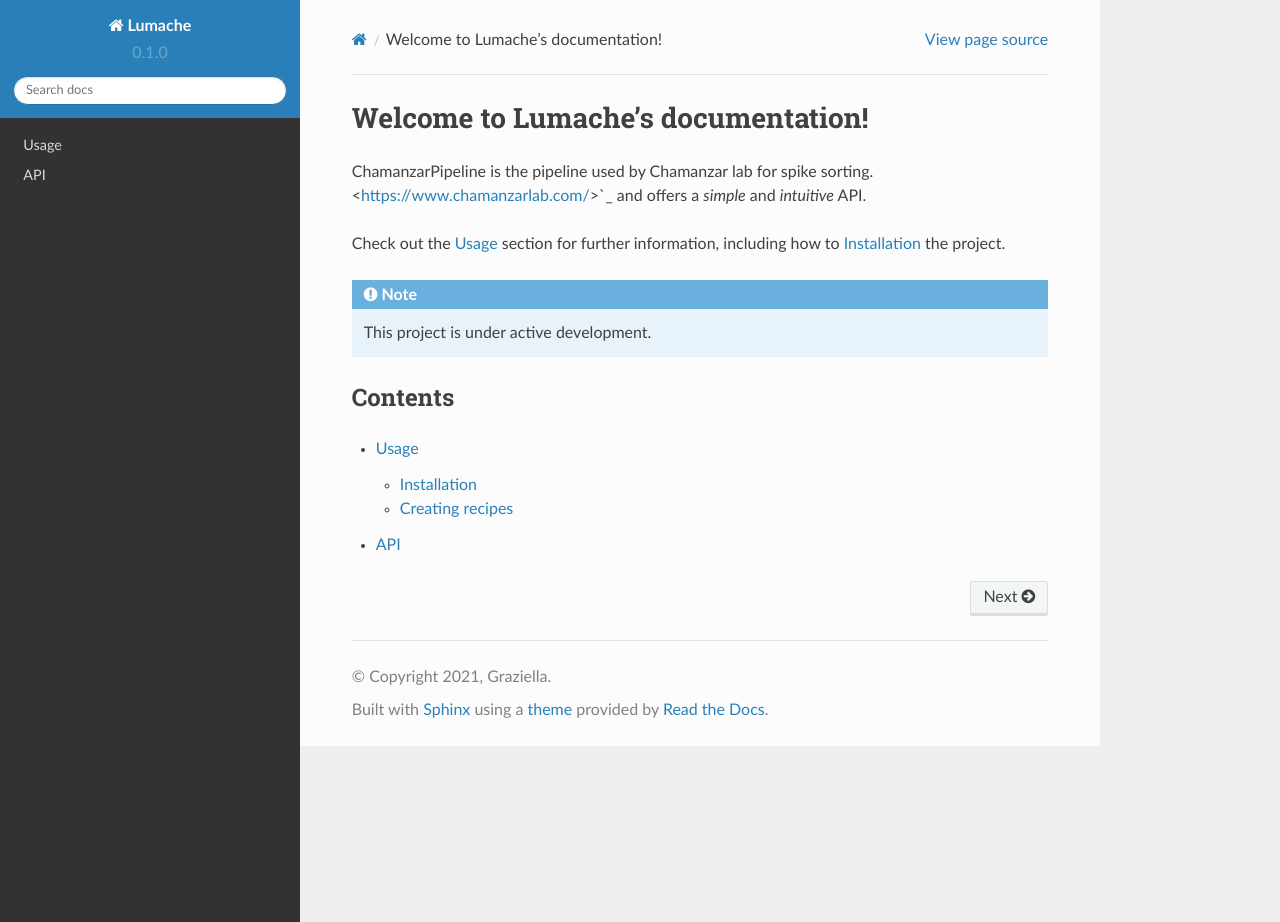
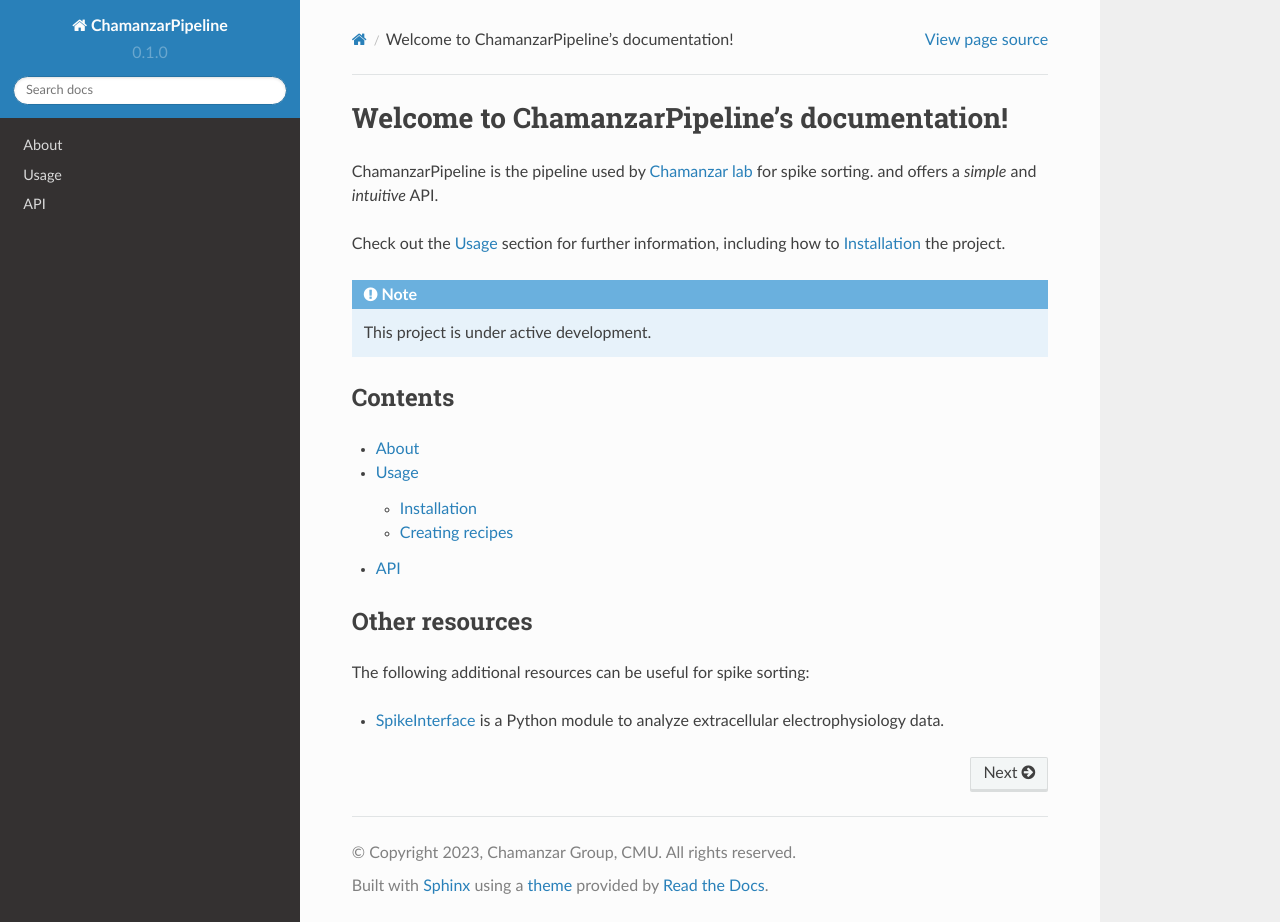
Before and after one commit to az123zx123/ChamanzarPipeline, a Sphinx documentation site: the page built from docs/source/index.rst, in a window 1280 px wide and 922 px high. Built offline with Sphinx 7.4.7 and the Read the Docs theme 2.0.0, drawn with Linux system fonts in a browser that asks for light colours.

Commit message:
change_name

```diff
--- /dev/null
+++ b/docs/source/about.rst
@@ -0,0 +1,3 @@
+About
+=====
+This is the pipeline used by `Chamanzar lab <https://www.chamanzarlab.com/>`_ for spike sorting.
--- a/docs/source/api.rst
+++ b/docs/source/api.rst
@@ -1,7 +1,2 @@
 API
 ===
-
-.. autosummary::
-   :toctree: generated
-
-   lumache
--- a/docs/source/conf.py
+++ b/docs/source/conf.py
@@ -2,9 +2,9 @@
 
 # -- Project information
 
-project = 'Lumache'
-copyright = '2021, Graziella'
-author = 'Graziella'
+project = 'ChamanzarPipeline'
+copyright = '2023, Chamanzar Group, CMU. All rights reserved'
+author = 'Xiang Li'
 
 release = '0.1'
 version = '0.1.0'
@@ -17,7 +17,16 @@
     'sphinx.ext.autodoc',
     'sphinx.ext.autosummary',
     'sphinx.ext.intersphinx',
+    'myst_parser',
+    'sphinx_copybutton',
 ]
+
+source_suffix = {
+    '.rst': 'restructuredtext',
+    '.txt': 'restructuredtext',
+    '.md': 'markdown',
+}
+
 
 intersphinx_mapping = {
     'python': ('https://docs.python.org/3/', None),
--- a/docs/source/index.rst
+++ b/docs/source/index.rst
@@ -1,7 +1,7 @@
-Welcome to Lumache's documentation!
-===================================
+Welcome to ChamanzarPipeline's documentation!
+==============================================
 
-ChamanzarPipeline is the pipeline used by Chamanzar lab for spike sorting. <https://www.chamanzarlab.com/>`_
+ChamanzarPipeline is the pipeline used by `Chamanzar lab <https://www.chamanzarlab.com/>`_ for spike sorting.
 and offers a *simple* and *intuitive* API.
 
 Check out the :doc:`usage` section for further information, including
@@ -15,6 +15,12 @@
 --------
 
 .. toctree::
-
+   about
    usage
    api
+
+Other resources
+---------------
+The following additional resources can be useful for spike sorting:
+
+- | `SpikeInterface <https://spikeinterface.readthedocs.io/en/latest/>`_ is a Python module to analyze extracellular electrophysiology data.
```
Also changed, not shown: docs/source/usage.rst (line endings or trailing spaces).
